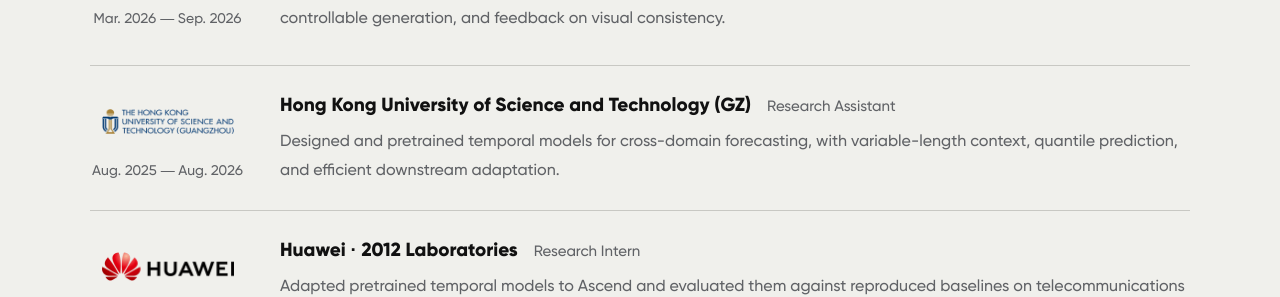
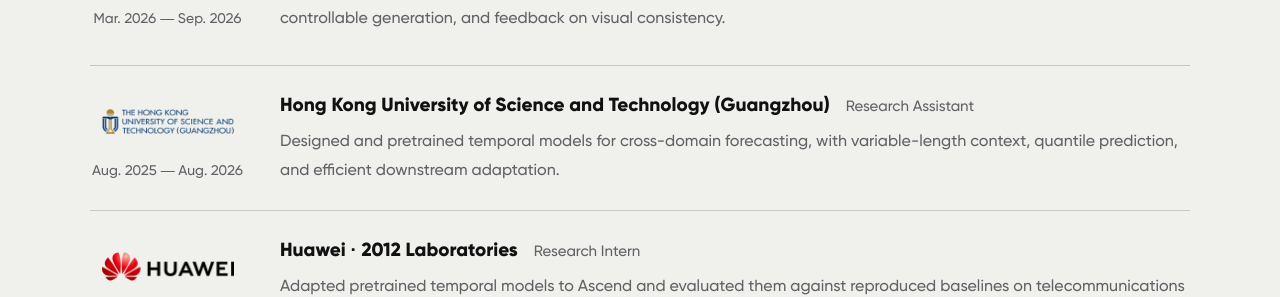
Before and after one commit to jayjunjieqiu/jayjunjieqiu.github.io, a Jekyll site: the page built from index.html, in a window 1280 px wide and 900 px high, scrolled down 1656 px. Shown: the part 164-461 px from the top of the window. Built offline with Jekyll 4.4.1, drawn with Linux system fonts in a browser that asks for light colours; some of the changed text lies outside the part shown.

Commit message:
Use full Guangzhou name for HKUST on the homepage

```diff
--- a/_data/home.yml
+++ b/_data/home.yml
@@ -21,7 +21,7 @@ experience:
     start: Mar. 2026
     end: Sep. 2026
     description: Led video-agent architecture for AI short-drama production, connecting long-form planning, narrative memory, controllable generation, and feedback on visual consistency.
-  - organisation: Hong Kong University of Science and Technology (GZ)
+  - organisation: Hong Kong University of Science and Technology (Guangzhou)
     logo: /assets/images/badges/HKUST-GZ-horizontal.webp
     logo_alt: HKUST Guangzhou logo
     role: Research Assistant
@@ -68,7 +68,7 @@ projects:
     note: 10th overall among 300+ teams · First Prize & Group Competition Award
 
 education:
-  - school: Hong Kong University of Science and Technology (GZ)
+  - school: Hong Kong University of Science and Technology (Guangzhou)
     logo: /assets/images/badges/HKUST.webp
     logo_alt: HKUST logo
     degree: Ph.D. in Intelligent Transportation
--- a/_data/profile.yml
+++ b/_data/profile.yml
@@ -30,7 +30,7 @@ portrait_url: /assets/images/photos/junjie.webp
 #   Photo by Manja Vitolic on Unsplash (this caption is optional, comment it out to disable).
 
 education:
-- name: Hong Kong University of Science and Technology (GZ)
+- name: Hong Kong University of Science and Technology (Guangzhou)
   logo: /assets/images/badges/HKUST.webp
   position: Ph.D. in Intelligent Transportation
   date: Sep. 2026 - Present
```
